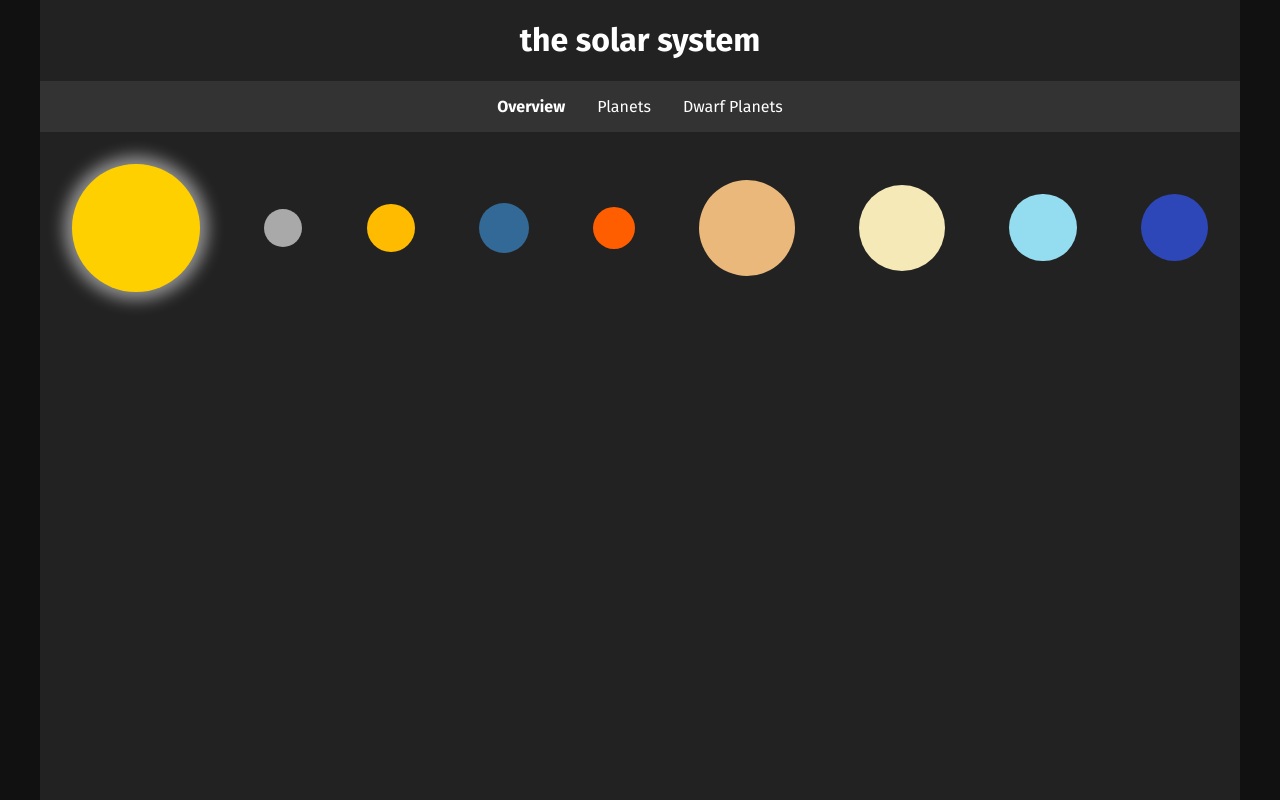
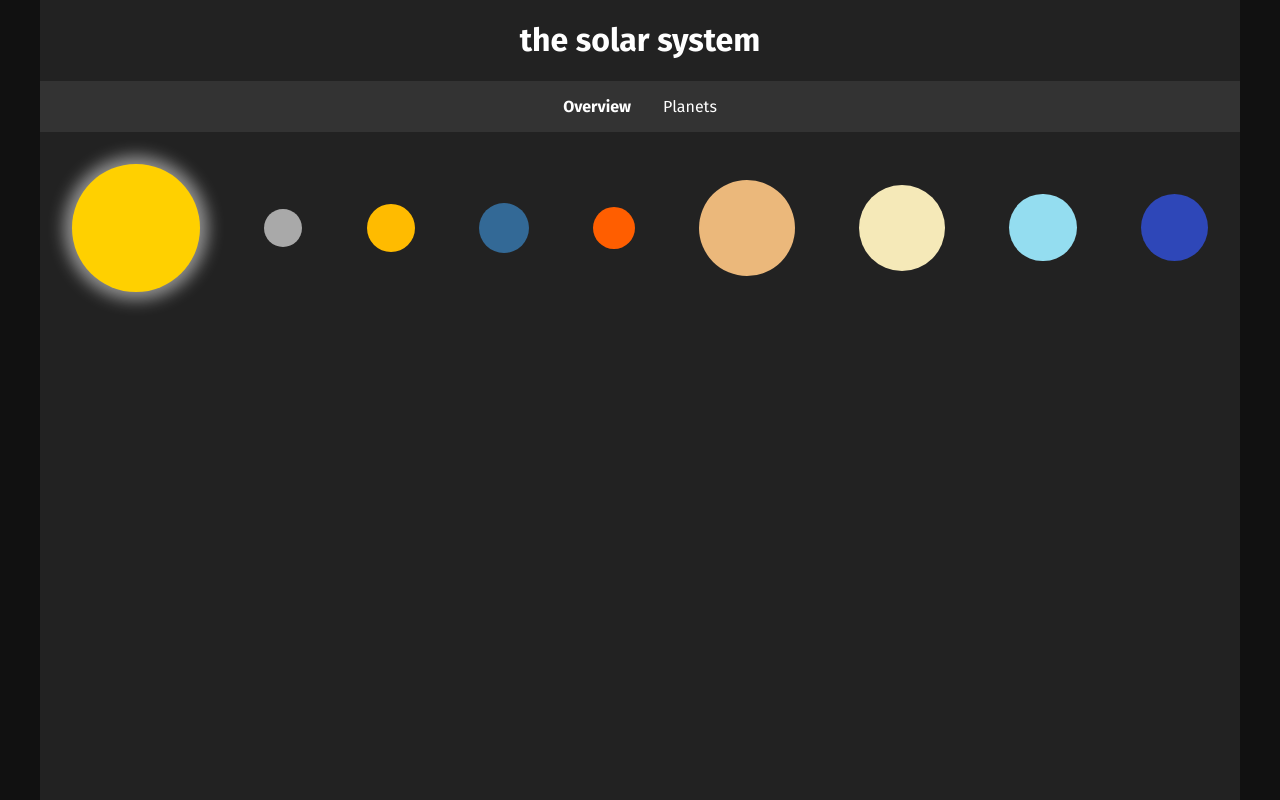
Before and after one commit to caitoor/planets_website, a plain HTML site: page index.html in a window 1280 px wide. Drawn offline with Linux system fonts and the light colour scheme.

```diff
--- a/index.html
+++ b/index.html
@@ -21,7 +21,6 @@
                 <ul>
                     <li><a class="active-link">Overview</a></li>
                     <li><a href="planets.html">Planets</a></li>
-                    <li><a href="dwarfplanets.html">Dwarf Planets</a></li>
                 </ul>
             </nav>
         </header>
```
Also changed, not shown: planets.html (+0 -1 lines), 1 other file.
